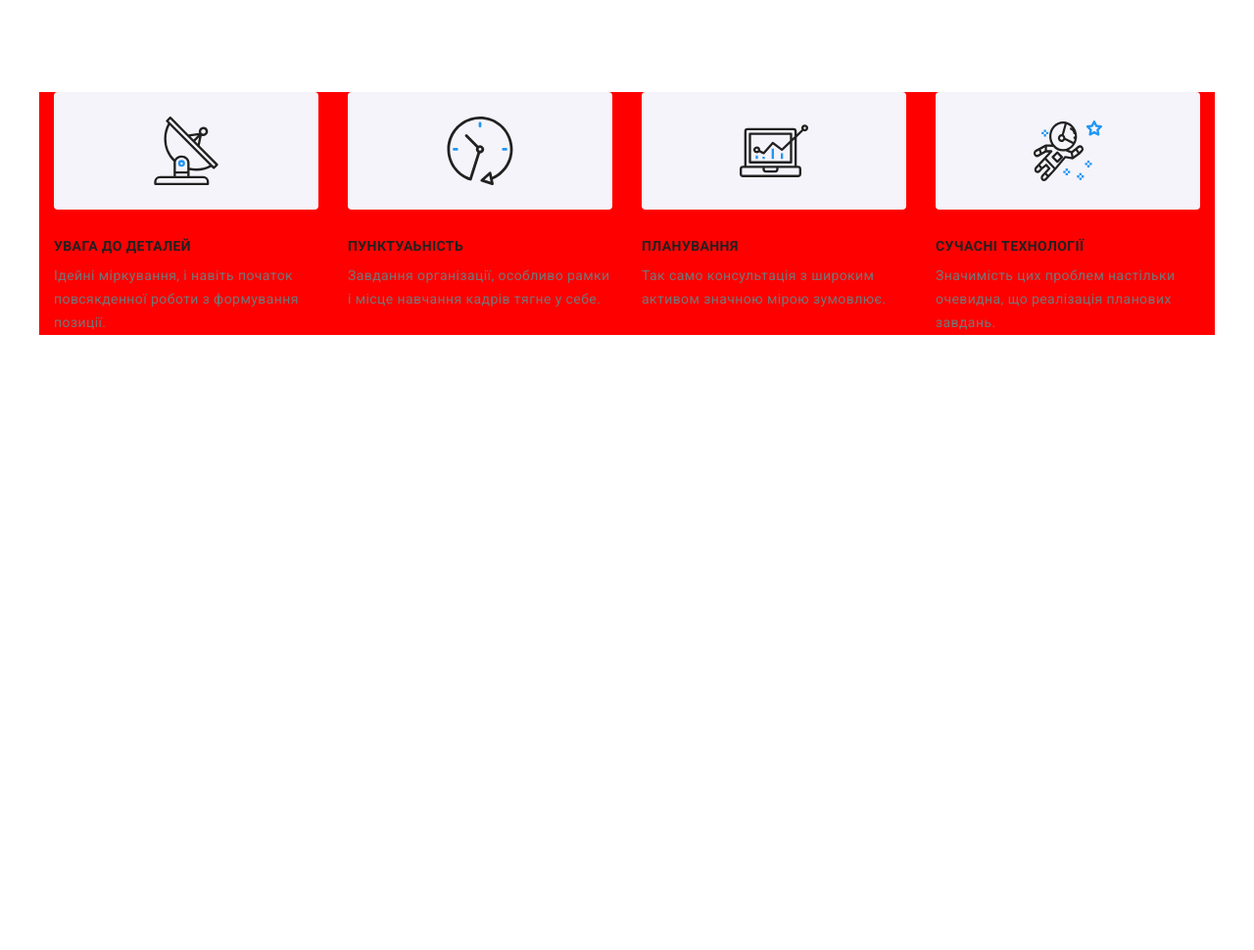
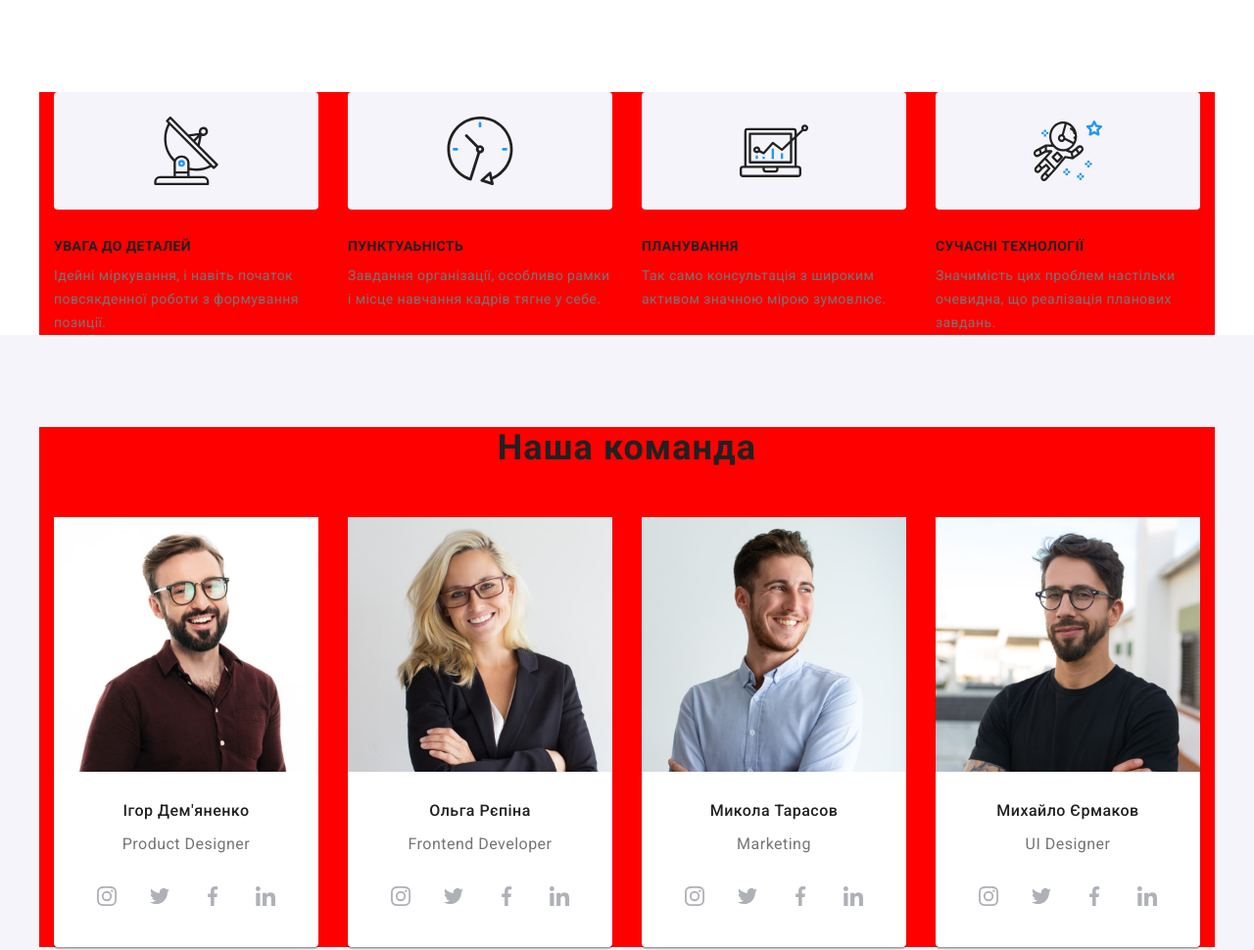
Before and after one commit to OleksandrCOI/goit-markup-hw-08, a website: page index.html in a window 1280 px wide. Shown: the whole page at 98% size. Before the commit the page ends 800 px from the top, so only its background shows below. Drawn offline with nearby package versions, Linux system fonts and the light colour scheme.

Commit message:
ДЗ 8 2 секція

```diff
--- a/index.html
+++ b/index.html
@@ -194,7 +194,7 @@
           </ul>
         </div>
       </section> -->
-      <!-- <section class="section our-team">
+      <section class="section our-team">
         <div class="container">
           <h2 class="section-title centered">Наша команда</h2>
 
@@ -518,7 +518,7 @@
             </li>
           </ul>
         </div>
-      </section> -->
+      </section>
       <!-- <section class="section">
         <div class="container">
           <h2 class="section-title centered">Постійні клієнти</h2>
--- a/sass/layouts/_team.scss
+++ b/sass/layouts/_team.scss
@@ -7,11 +7,14 @@
 .team {
   list-style: none;
   display: flex;
+  flex-wrap: wrap;
+  gap: 30px;
+  justify-content: center;
 }
 
-.team > .team-item + .team-item {
-  margin-left: 30px;
-}
+// .team > .team-item + .team-item {
+//   margin-left: 30px;
+// }
 
 .team-item {
   background: var(--background-color);
```
Also changed, not shown: css/main.css, css/main.min.css, 2 other files.
